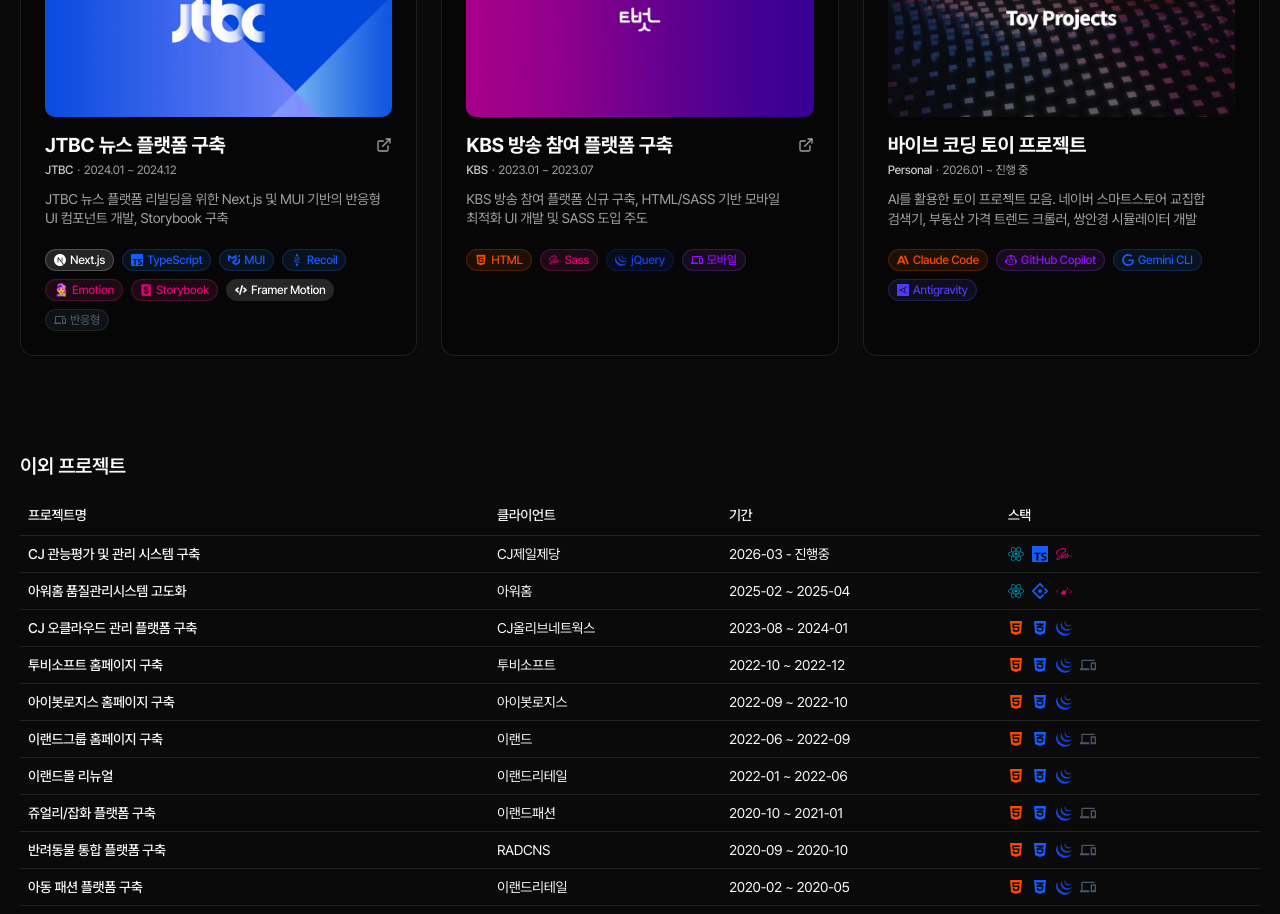
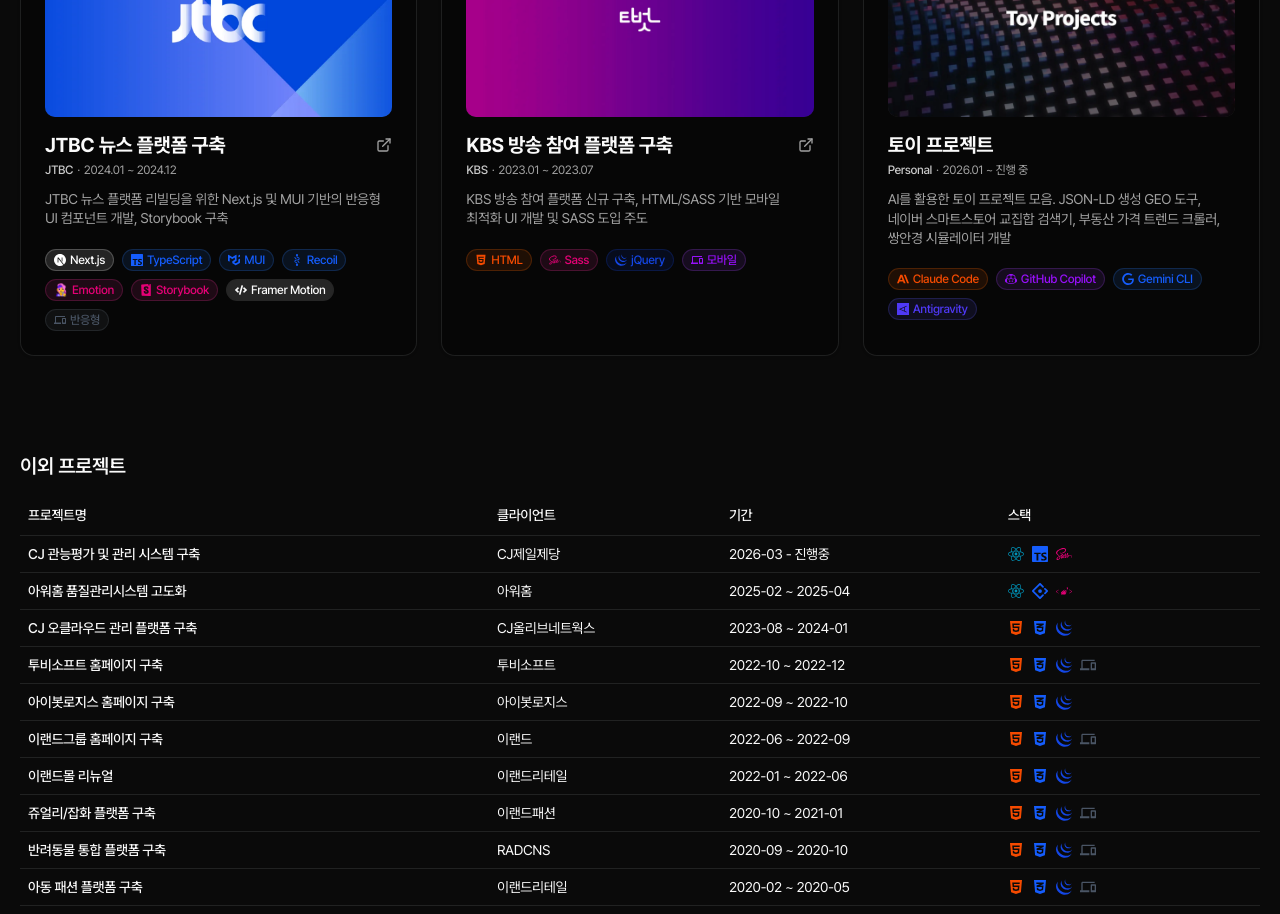
Before and after one commit to TaejunGoo/myFolio, a Next.js app: page / in a window 1280 px wide. Shown: the part 1420-2334 px from the top of the page. Built offline with nearby package versions, Linux system fonts and the light colour scheme.

Commit message:
텍스트 업데이트

```diff
--- a/src/data/projects/projects.ts
+++ b/src/data/projects/projects.ts
@@ -181,12 +181,12 @@
     stack: ["HTML", "CSS", "jQuery", "반응형", "다국어"],
   },
   {
-    title: "바이브 코딩 토이 프로젝트",
+    title: "토이 프로젝트",
     slug: PROJECT_SLUGS.VIBE_CODING_PROJECTS,
     category: "Personal",
     client: "Personal",
     description:
-      "AI를 활용한 토이 프로젝트 모음. 네이버 스마트스토어 교집합 검색기, 부동산 가격 트렌드 크롤러, 쌍안경 시뮬레이터 개발",
+      "AI를 활용한 토이 프로젝트 모음. JSON-LD 생성 GEO 도구, 네이버 스마트스토어 교집합 검색기, 부동산 가격 트렌드 크롤러, 쌍안경 시뮬레이터 개발",
     periodStart: "2026-01",
     stack: ["Claude Code", "GitHub Copilot", "Gemini CLI", "Antigravity"],
     imageUrlAry: ["/images/projects/vibe_1.webp"],
```
